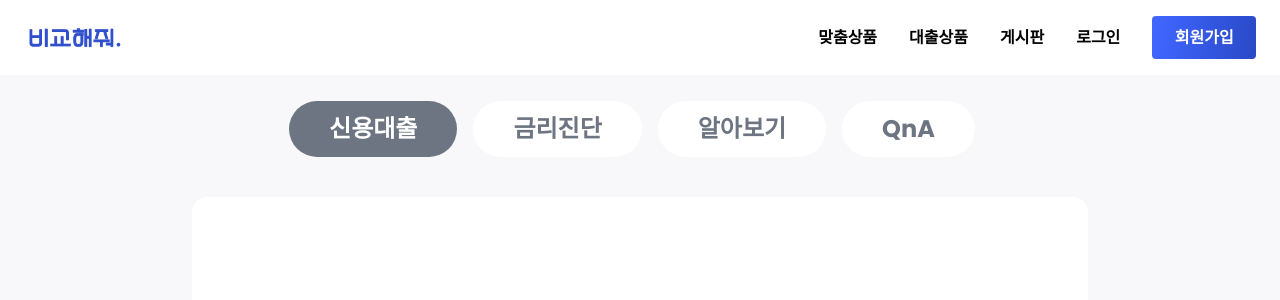
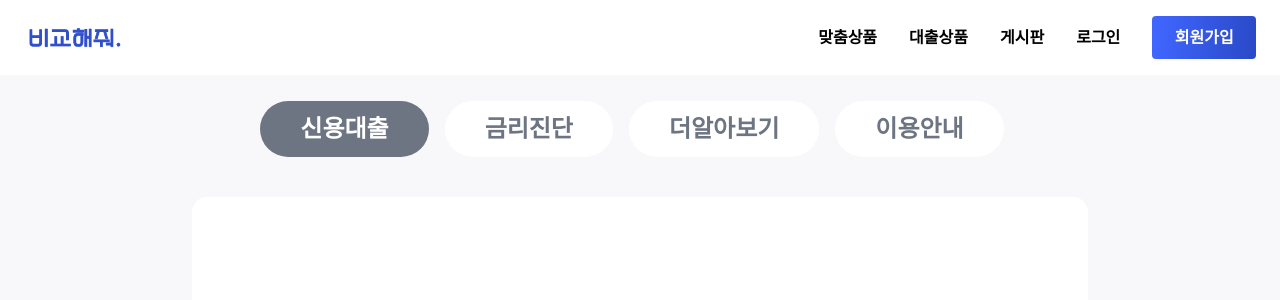
Before and after one commit to Hooddduck/BKHJ-frontend, a React (Create React App) app: page /customization in a window 1280 px wide. Shown: the top 300 px of the page. Built offline with nearby package versions, Linux system fonts and the light colour scheme.

Commit message:
no message

```diff
--- a/src/component/bkhj/Bkhjcustomization.jsx
+++ b/src/component/bkhj/Bkhjcustomization.jsx
@@ -53,8 +53,8 @@ const Bkhjcustomization = () => {
           >
             금리진단
           </button>
-          <div className="estate-button">알아보기</div>
-          <div className="loans-button">QnA</div>
+          <div className="estate-button">더알아보기</div>
+          <div className="loans-button">이용안내</div>
         </div>
         {/* 버튼창 end */}
         {/* 시작하기창 start*/}
--- a/src/component/bkhj/Bkhjirate.jsx
+++ b/src/component/bkhj/Bkhjirate.jsx
@@ -52,8 +52,8 @@ const BkhjIrate = () => {
             >
               금리진단
             </button>
-            <div className="estate-button">알아보기</div>
-            <div className="loans-button">QnA</div>
+            <div className="estate-button">더알아보기</div>
+            <div className="loans-button">이용안내</div>
           </div>
           {/* 버튼창 end */}
           {/* 시작하기창 start*/}
--- a/src/component/bkhj/Credit.jsx
+++ b/src/component/bkhj/Credit.jsx
@@ -52,8 +52,8 @@ const Credit = () => {
             >
               금리진단
             </button>
-            <div className="estate-button">자세히보기</div>
-            <div className="loans-button">QnA</div>
+            <div className="estate-button">더알아보기</div>
+            <div className="loans-button">이용안내</div>
           </div>
           {/* 버튼창 end */}
           {/* 시작하기창 start*/}
--- a/src/component/bkhj/Diagnosis.jsx
+++ b/src/component/bkhj/Diagnosis.jsx
@@ -50,8 +50,8 @@ const Diagnosis = () => {
             >
               금리진단
             </button>
-            <div className="estate-button">부동산관리</div>
-            <div className="loans-button">담보대출</div>
+            <div className="estate-button">더알아보기</div>
+            <div className="loans-button">이용안내</div>
           </div>
           {/* 버튼창 end */}
           {/* 시작하기창 start*/}
```
